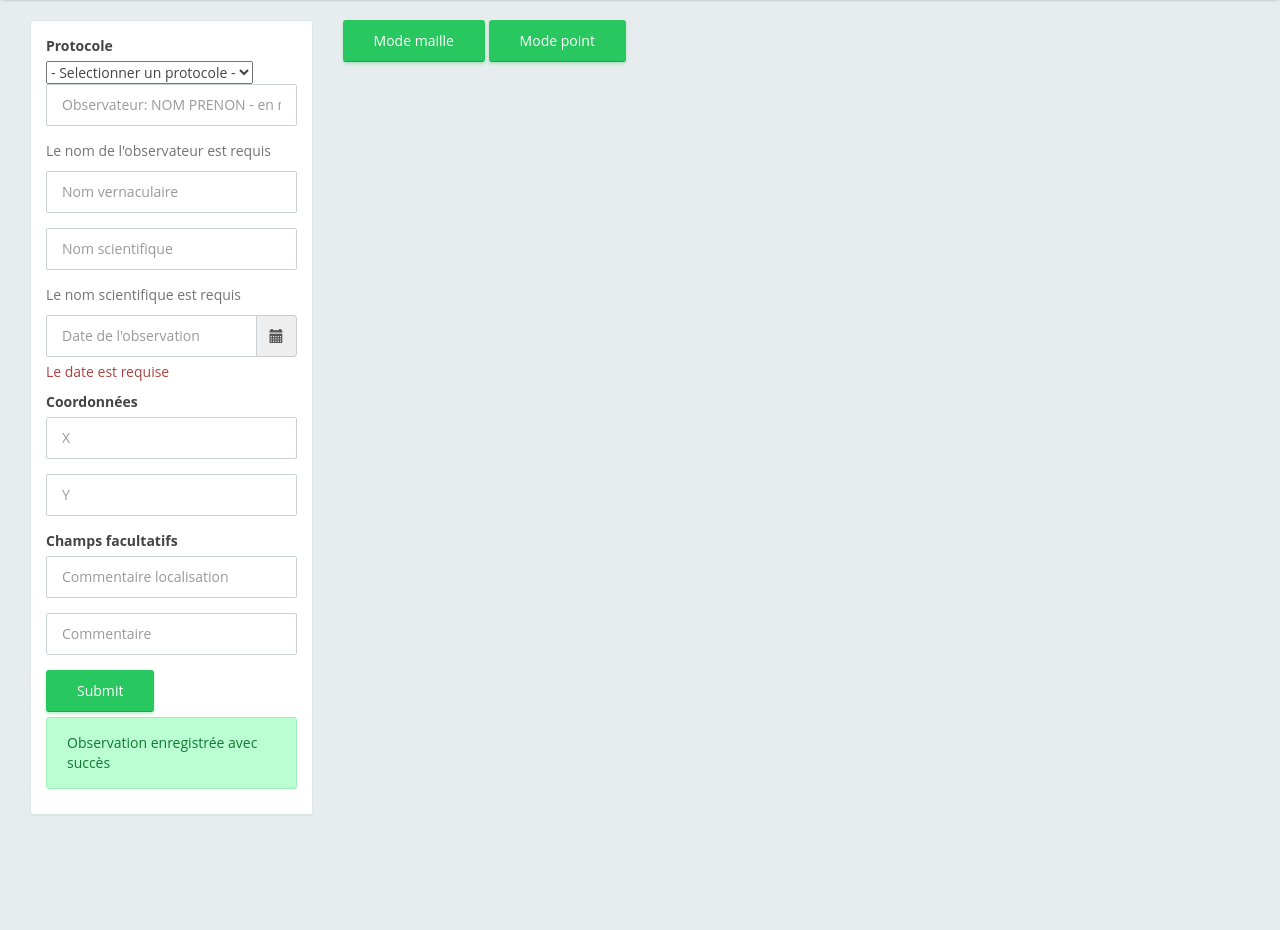
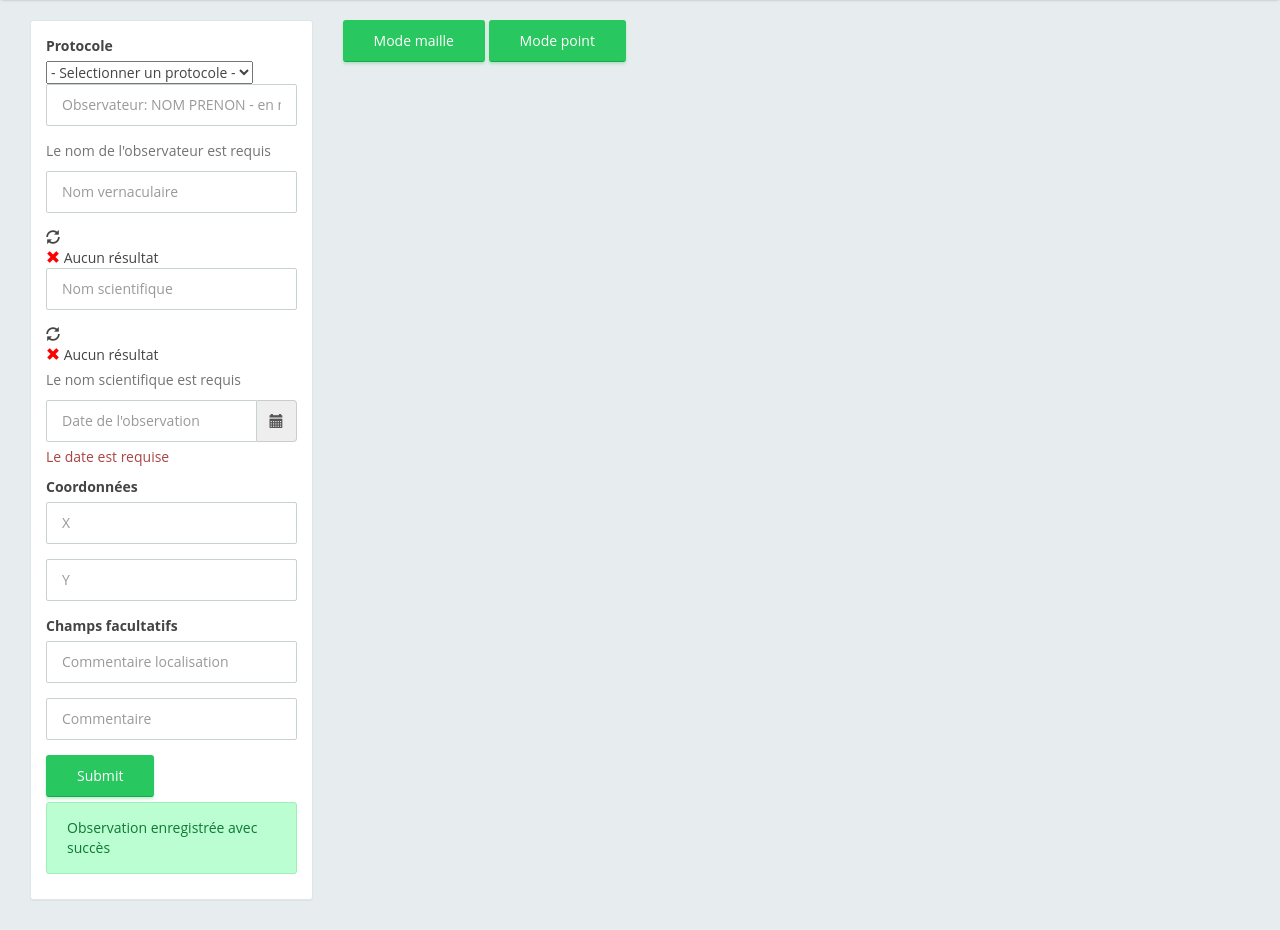
Before and after one commit to TheoLechemia/BDN, a Flask app: template Apps/addObs/templates/addObsIndex.html in a window 1280 px wide. Shown: the part 57-987 px from the top of the page. Before the commit the page ends 871 px from the top, so only its background shows below. Run offline with Flask 2, Linux system fonts and the light colour scheme; the visitor is signed in with stand-in values (Sample User, id 1); the template is opened without the code that fills it: most values are stand-ins (such as "Sample title", 1, 10 or a date in 2020); some libraries are stand-ins or nearby versions.

Commit message:
ADDOBS: typehead: sablier + aucun resultat

```diff
--- a/Apps/addObs/templates/addObsIndex.html
+++ b/Apps/addObs/templates/addObsIndex.html
@@ -61,11 +61,20 @@
 
 
 							<div class="form-group" >
-						 		<input name = "nom_vern" id="input_nomvern" autocomplete="off" placeholder="Nom vernaculaire " type="text" ng-model="globalForm.taxon" typeahead-editable="false"  uib-typeahead="taxon as taxon.nom_vern for taxon in search_vern_name($viewValue, selectedProtocole)"  | limitTo:8" class="form-control" typeahead-min-length="2" typeahead-no-results="noResults" typeahead-loading="isLoading">
+						 		<input name = "nom_vern" id="input_nomvern" autocomplete="off" placeholder="Nom vernaculaire " type="text" ng-model="globalForm.taxon" typeahead-editable="false"  uib-typeahead="taxon as taxon.nom_vern for taxon in search_vern_name($viewValue, selectedProtocole)"  | limitTo:8" class="form-control" typeahead-min-length="2" typeahead-no-results="noResultsNomVern" typeahead-loading="loadingNomVern">
 						 	</div>
 
+							 	<i ng-show="loadingNomVern" class="glyphicon glyphicon-refresh"></i>
+						 	    <div ng-show="noResultsNomVern">
+							      <i  style="color:red;" class="glyphicon glyphicon-remove"></i> Aucun résultat
+							    </div>
+
 							<div class="form-group" ng-class="{'has-error' : addObsForm.lb_nom.$invalid && !addObsForm.lb_nom.$pristine  || (validationAttempt && addObsForm.lb_nom.$invalid) }">
-							 	<input name="lb_nom" autocomplete="off" placeholder="Nom scientifique " type="text" ng-model="globalForm.taxon" typeahead-editable="false"  uib-typeahead="taxon as taxon.lb_nom for taxon in search_scientist_name($viewValue, selectedProtocole)"  | limitTo:8" class="form-control" typeahead-min-length="2" typeahead-no-results="noResults" typeahead-loading="isLoading" required>
+							 	<input name="lb_nom" autocomplete="off" placeholder="Nom scientifique " type="text" ng-model="globalForm.taxon" typeahead-editable="false"  uib-typeahead="taxon as taxon.lb_nom for taxon in search_scientist_name($viewValue, selectedProtocole)"  | limitTo:8" class="form-control" typeahead-min-length="2" typeahead-no-results="noResults"  required typeahead-loading="loadingLbnom">
+							 	<i ng-show="loadingLbnom" class="glyphicon glyphicon-refresh"></i>
+							 	    <div ng-show="noResults">
+								      <i  style="color:red;" class="glyphicon glyphicon-remove"></i> Aucun résultat
+								    </div>
 							 	<p ng-show="(addObsForm.lb_nom.$invalid && !addObsForm.lb_nom.$pristine) || (validationAttempt && addObsForm.lb_nom.$invalid)" class="help-block">Le nom scientifique est requis</p>
 							</div>
 
```
